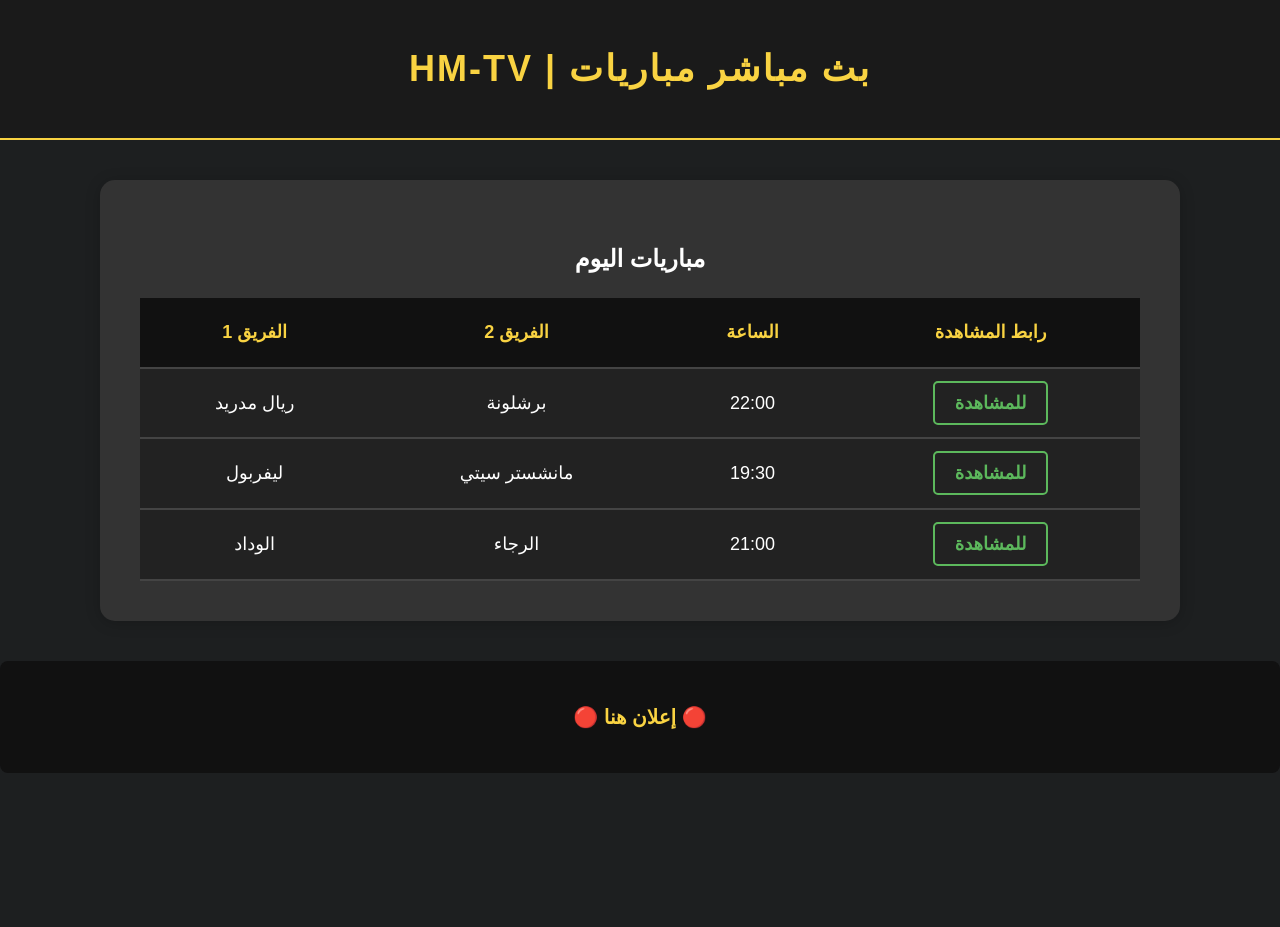
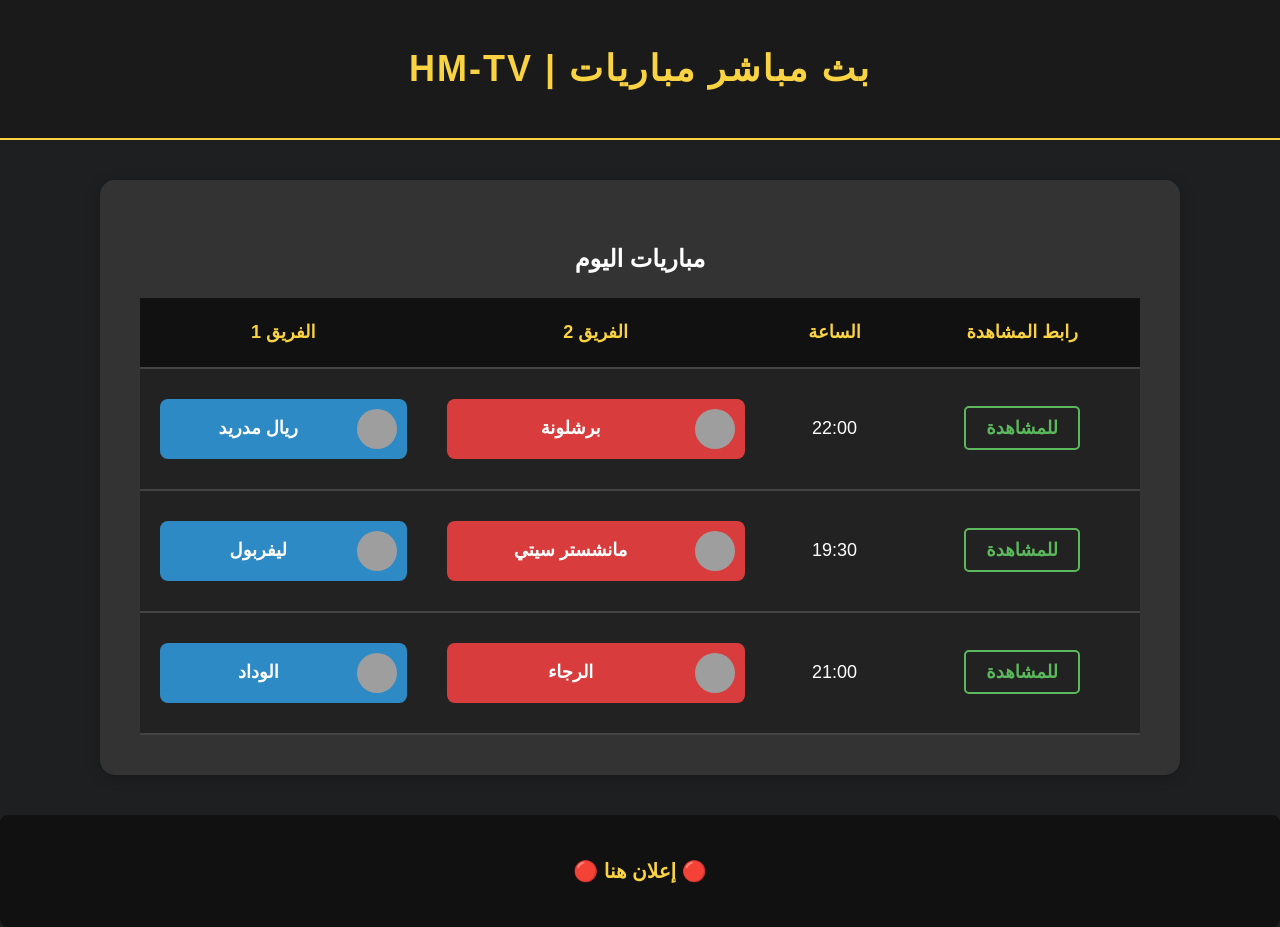
Before and after one commit to HM-TV/HM-TV5, a plain HTML site: page index.html in a window 1280 px wide. Before the commit the page ends 800 px from the top, so only its background shows below. Drawn offline with Linux system fonts and the light colour scheme; grey boxes are pictures that could not be loaded.

Commit message:
Update index.html

```diff
--- a/index.html
+++ b/index.html
@@ -98,13 +98,36 @@
             color: #fff;
         }
 
-        /* إضافة تأثير للروابط عند المرور عليها */
-        td a {
-            transition: color 0.3s ease;
+        /* تنسيق لعرض كل فريق */
+        .team {
+            display: flex;
+            align-items: center;
+            justify-content: space-between;
+            background-color: #444;
+            padding: 10px;
+            border-radius: 8px;
+            margin: 10px 0;
         }
 
-        td a:hover {
-            color: #fff;
+        .team img {
+            width: 40px;
+            height: 40px;
+            border-radius: 50%;
+            margin-left: 10px;
+        }
+
+        .team-name {
+            font-size: 18px;
+            font-weight: bold;
+            flex-grow: 1;
+        }
+
+        .team1 {
+            background-color: #2d8ac4; /* لون الفريق 1 */
+        }
+
+        .team2 {
+            background-color: #d93c3c; /* لون الفريق 2 */
         }
 
         /* إعدادات الإعلان */
@@ -137,20 +160,50 @@
                 <th>رابط المشاهدة</th>
             </tr>
             <tr>
-                <td>ريال مدريد</td>
-                <td>برشلونة</td>
+                <td>
+                    <div class="team team1">
+                        <span class="team-name">ريال مدريد</span>
+                        <img src="https://upload.wikimedia.org/wikipedia/commons/thumb/5/56/Real_Madrid_CF_logo_2017.svg/800px-Real_Madrid_CF_logo_2017.svg.png" alt="ريال مدريد">
+                    </div>
+                </td>
+                <td>
+                    <div class="team team2">
+                        <span class="team-name">برشلونة</span>
+                        <img src="https://upload.wikimedia.org/wikipedia/commons/thumb/4/47/FC_Barcelona_2019_logo.svg/800px-FC_Barcelona_2019_logo.svg.png" alt="برشلونة">
+                    </div>
+                </td>
                 <td>22:00</td>
                 <td><a href="#">للمشاهدة</a></td>
             </tr>
             <tr>
-                <td>ليفربول</td>
-                <td>مانشستر سيتي</td>
+                <td>
+                    <div class="team team1">
+                        <span class="team-name">ليفربول</span>
+                        <img src="https://upload.wikimedia.org/wikipedia/commons/0/0f/Liverpool_FC_logo_2015.png" alt="ليفربول">
+                    </div>
+                </td>
+                <td>
+                    <div class="team team2">
+                        <span class="team-name">مانشستر سيتي</span>
+                        <img src="https://upload.wikimedia.org/wikipedia/commons/7/7d/Manchester_City_FC_badge.svg" alt="مانشستر سيتي">
+                    </div>
+                </td>
                 <td>19:30</td>
                 <td><a href="#">للمشاهدة</a></td>
             </tr>
             <tr>
-                <td>الوداد</td>
-                <td>الرجاء</td>
+                <td>
+                    <div class="team team1">
+                        <span class="team-name">الوداد</span>
+                        <img src="https://upload.wikimedia.org/wikipedia/commons/thumb/2/2f/Wydad_Casablanca_logo.svg/800px-Wydad_Casablanca_logo.svg.png" alt="الوداد">
+                    </div>
+                </td>
+                <td>
+                    <div class="team team2">
+                        <span class="team-name">الرجاء</span>
+                        <img src="https://upload.wikimedia.org/wikipedia/commons/1/19/RAJA_Casablanca_logo.png" alt="الرجاء">
+                    </div>
+                </td>
                 <td>21:00</td>
                 <td><a href="#">للمشاهدة</a></td>
             </tr>
```
